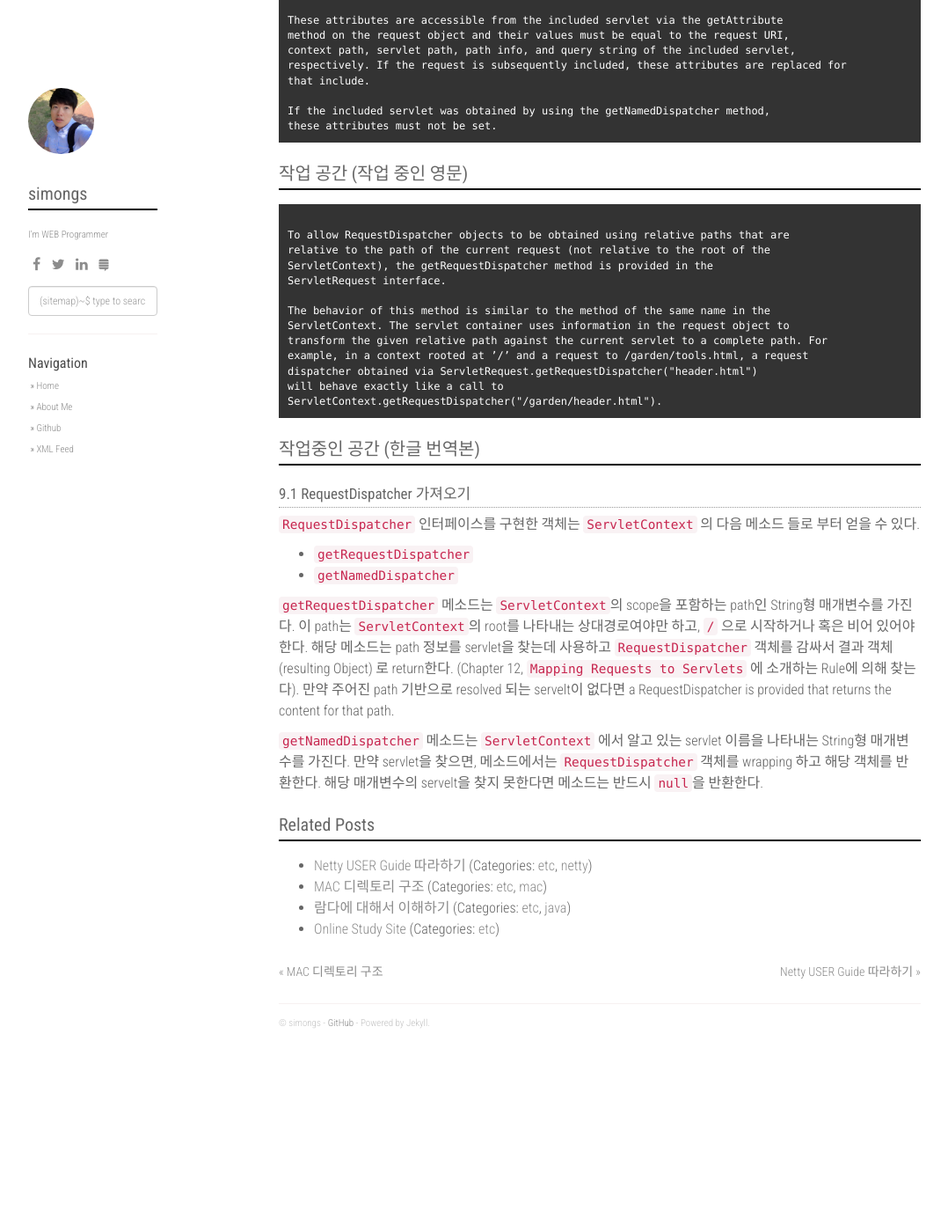
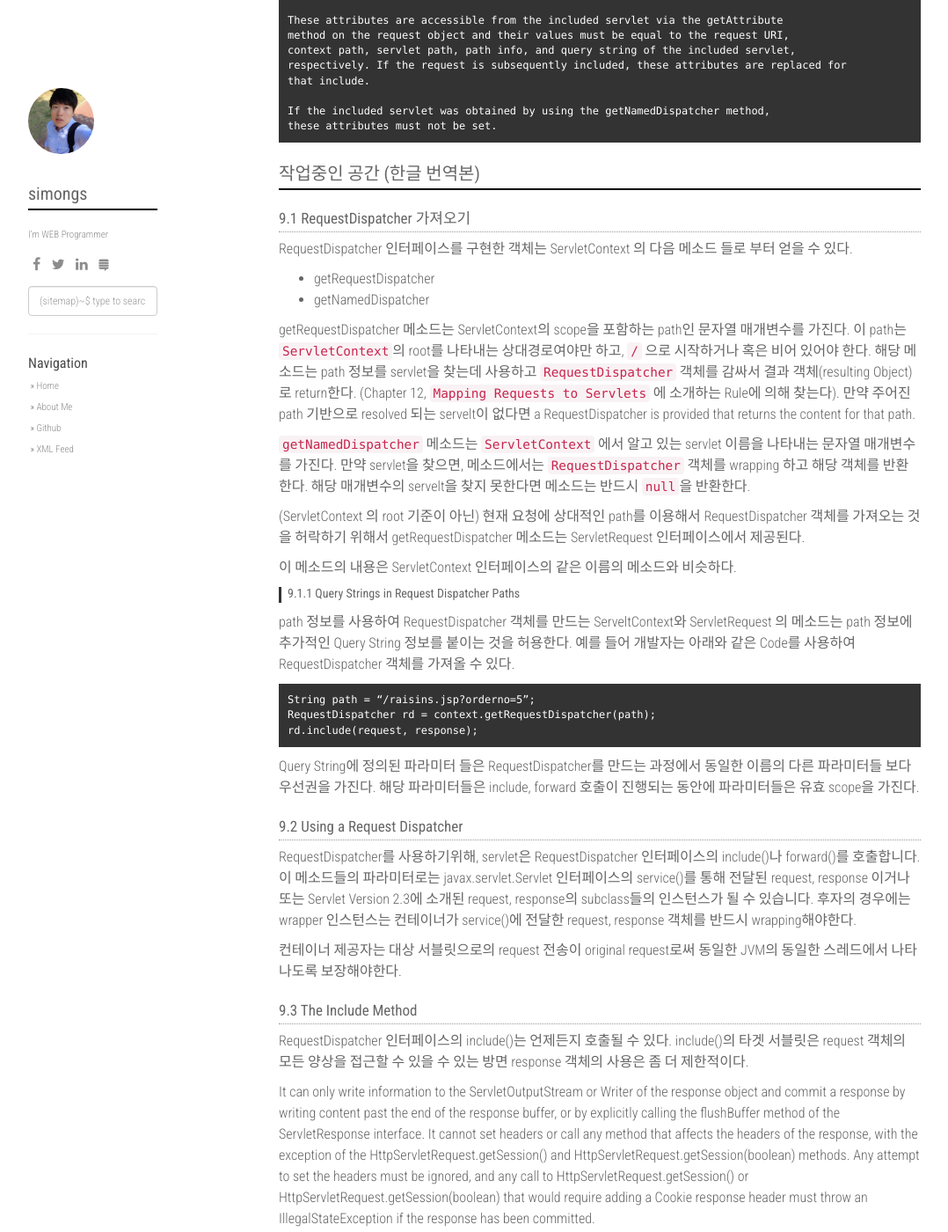
Before and after one commit to simongs/simongs.github.io, a Jekyll site: the page built from _posts/2016-10-20-Abount-Servlet_3_1.markdown, in a window 1280 px wide and 1400 px high, scrolled down 1912 px. Shown: the whole window at 88% size, without its empty margins (53-1131 px from the left). Built offline with Jekyll 4.4.1, drawn with Linux system fonts in a browser that asks for light colours; nearby versions of some CDN libraries; comment, search, counter and statistics services are not loaded; before the commit the page ends 3106 px from its top, so only the background shows below that; some of the changed text lies outside the part shown.

Commit message:
commit and push

```diff
--- a/_posts/2016-10-20-Abount-Servlet_3_1.markdown
+++ b/_posts/2016-10-20-Abount-Servlet_3_1.markdown
@@ -119,33 +119,53 @@ If the included servlet was obtained by using the getNamedDispatcher method,
 these attributes must not be set.
 ~~~
 
-## 작업 공간 (작업 중인 영문)
-
-~~~
-
-To allow RequestDispatcher objects to be obtained using relative paths that are
-relative to the path of the current request (not relative to the root of the
-ServletContext), the getRequestDispatcher method is provided in the
-ServletRequest interface.
-
-The behavior of this method is similar to the method of the same name in the
-ServletContext. The servlet container uses information in the request object to
-transform the given relative path against the current servlet to a complete path. For
-example, in a context rooted at ’/’ and a request to /garden/tools.html, a request
-dispatcher obtained via ServletRequest.getRequestDispatcher("header.html")
-will behave exactly like a call to
-ServletContext.getRequestDispatcher("/garden/header.html").
-~~~
-
 ## 작업중인 공간 (한글 번역본)
 
 ### 9.1 RequestDispatcher 가져오기
-`RequestDispatcher` 인터페이스를 구현한 객체는 `ServletContext` 의 다음 메소드 들로 부터 얻을 수 있다.
+RequestDispatcher 인터페이스를 구현한 객체는 ServletContext 의 다음 메소드 들로 부터 얻을 수 있다.
 
- - `getRequestDispatcher`
- - `getNamedDispatcher`
+ - getRequestDispatcher
+ - getNamedDispatcher
 
- `getRequestDispatcher` 메소드는 `ServletContext`의 scope을 포함하는 path인 String형 매개변수를 가진다. 이 path는 `ServletContext`의 root를 나타내는 상대경로여야만 하고, `/` 으로 시작하거나 혹은 비어 있어야 한다. 해당 메소드는 path 정보를 servlet을 찾는데 사용하고 `RequestDispatcher` 객체를 감싸서 결과 객체(resulting Object) 로 return한다. (Chapter 12, `Mapping Requests to Servlets` 에 소개하는 Rule에 의해 찾는다). 만약 주어진 path 기반으로 resolved 되는 servelt이 없다면 a
+ getRequestDispatcher 메소드는 ServletContext의 scope을 포함하는 path인 문자열 매개변수를 가진다. 이 path는 `ServletContext`의 root를 나타내는 상대경로여야만 하고, `/` 으로 시작하거나 혹은 비어 있어야 한다. 해당 메소드는 path 정보를 servlet을 찾는데 사용하고 `RequestDispatcher` 객체를 감싸서 결과 객체(resulting Object) 로 return한다. (Chapter 12, `Mapping Requests to Servlets` 에 소개하는 Rule에 의해 찾는다). 만약 주어진 path 기반으로 resolved 되는 servelt이 없다면 a
 RequestDispatcher is provided that returns the content for that path.
 
-`getNamedDispatcher` 메소드는 `ServletContext` 에서 알고 있는 servlet 이름을 나타내는 String형 매개변수를 가진다. 만약 servlet을 찾으면, 메소드에서는 `RequestDispatcher` 객체를 wrapping 하고  해당 객체를 반환한다. 해당 매개변수의 servelt을 찾지 못한다면 메소드는 반드시 `null`을 반환한다.
+`getNamedDispatcher` 메소드는 `ServletContext` 에서 알고 있는 servlet 이름을 나타내는 문자열 매개변수를 가진다. 만약 servlet을 찾으면, 메소드에서는 `RequestDispatcher` 객체를 wrapping 하고  해당 객체를 반환한다. 해당 매개변수의 servelt을 찾지 못한다면 메소드는 반드시 `null`을 반환한다.
+
+(ServletContext 의 root 기준이 아닌) 현재 요청에 상대적인 path를 이용해서 RequestDispatcher 객체를 가져오는 것을 허락하기 위해서 getRequestDispatcher 메소드는 ServletRequest 인터페이스에서 제공된다.
+
+이 메소드의 내용은 ServletContext 인터페이스의 같은 이름의 메소드와 비슷하다.
+
+#### 9.1.1 Query Strings in Request Dispatcher Paths
+
+path 정보를 사용하여 RequestDispatcher 객체를 만드는 ServeltContext와 ServletRequest 의 메소드는 path 정보에 추가적인 Query String 정보를 붙이는 것을 허용한다. 예를 들어 개발자는 아래와 같은 Code를 사용하여 RequestDispatcher 객체를 가져올 수 있다.
+
+~~~
+String path = “/raisins.jsp?orderno=5”;
+RequestDispatcher rd = context.getRequestDispatcher(path);
+rd.include(request, response);
+~~~
+
+Query String에 정의된 파라미터 들은 RequestDispatcher를 만드는 과정에서 동일한 이름의 다른 파라미터들 보다 우선권을 가진다. 해당 파라미터들은 include, forward 호출이 진행되는 동안에 파라미터들은 유효 scope을 가진다.
+
+### 9.2 Using a Request Dispatcher
+
+RequestDispatcher를 사용하기위해, servlet은 RequestDispatcher 인터페이스의 include()나 forward()를 호출합니다. 이 메소드들의 파라미터로는 javax.servlet.Servlet 인터페이스의 service()를 통해 전달된 request, response 이거나 또는 Servlet Version 2.3에 소개된 request, response의 subclass들의 인스턴스가 될 수 있습니다. 후자의 경우에는 wrapper 인스턴스는 컨테이너가 service()에 전달한 request, response 객체를 반드시 wrapping해야한다.
+
+컨테이너 제공자는 대상 서블릿으로의 request 전송이 original request로써 동일한 JVM의 동일한 스레드에서 나타나도록 보장해야한다.
+
+### 9.3 The Include Method
+RequestDispatcher 인터페이스의 include()는 언제든지 호출될 수 있다. include()의 타겟 서블릿은 request 객체의 모든 양상을 접근할 수 있을 수 있는 방면 response 객체의 사용은 좀 더 제한적이다.
+
+It can only write information to the ServletOutputStream or Writer of the response
+object and commit a response by writing content past the end of the response buffer,
+or by explicitly calling the flushBuffer method of the ServletResponse interface. It
+cannot set headers or call any method that affects the headers of the response, with
+the exception of the HttpServletRequest.getSession() and
+HttpServletRequest.getSession(boolean) methods. Any attempt to set the
+headers must be ignored, and any call to HttpServletRequest.getSession()
+or HttpServletRequest.getSession(boolean) that would require adding a
+Cookie response header must throw an IllegalStateException if the response
+has been committed.
+
+response 객체의 Writer 객체나, ServletOutputStream 객체를 통해서 정보를 쓰거나 response를 커밋할 수 있다. response 버퍼의 끝을 지나 content를 writing 하거나, ServletResponse 인터페이스의 flushBuffer()를 명시적으로 호출하는 방법으로 정보를 쓸 수 있다.
--- a/_posts/2016-10-25-NETTY_5_X_User_Guide.markdown
+++ b/_posts/2016-10-25-NETTY_5_X_User_Guide.markdown
@@ -1,13 +1,17 @@
 ---
 layout: post
 title: "Netty USER Guide 따라하기"
-date:   2016-10-20 09:00:00 +0900
+date:   2016-10-25 09:00:00 +0900
 categories: etc netty
 ---
 
 ## Netty란
 
+### 1강
+
+
 #### Reference
+ - [Netty Homepage](http://netty.io/)
  - [User guide for 5.x - eng](http://netty.io/wiki/user-guide-for-5.x.html)
  - [User guide for 4.x - kor](http://ikpil.com/1338)
  - [김대현(hatemogi)님 강의자료](https://github.com/hatemogi)
```
Also changed, not shown: _posts/2016-10-13-Shell_Script_Favorite.markdown (+41 -1 lines), _posts/2016-10-25-IntelliJ_TIPS.markdown (added, +34 -0 lines).
